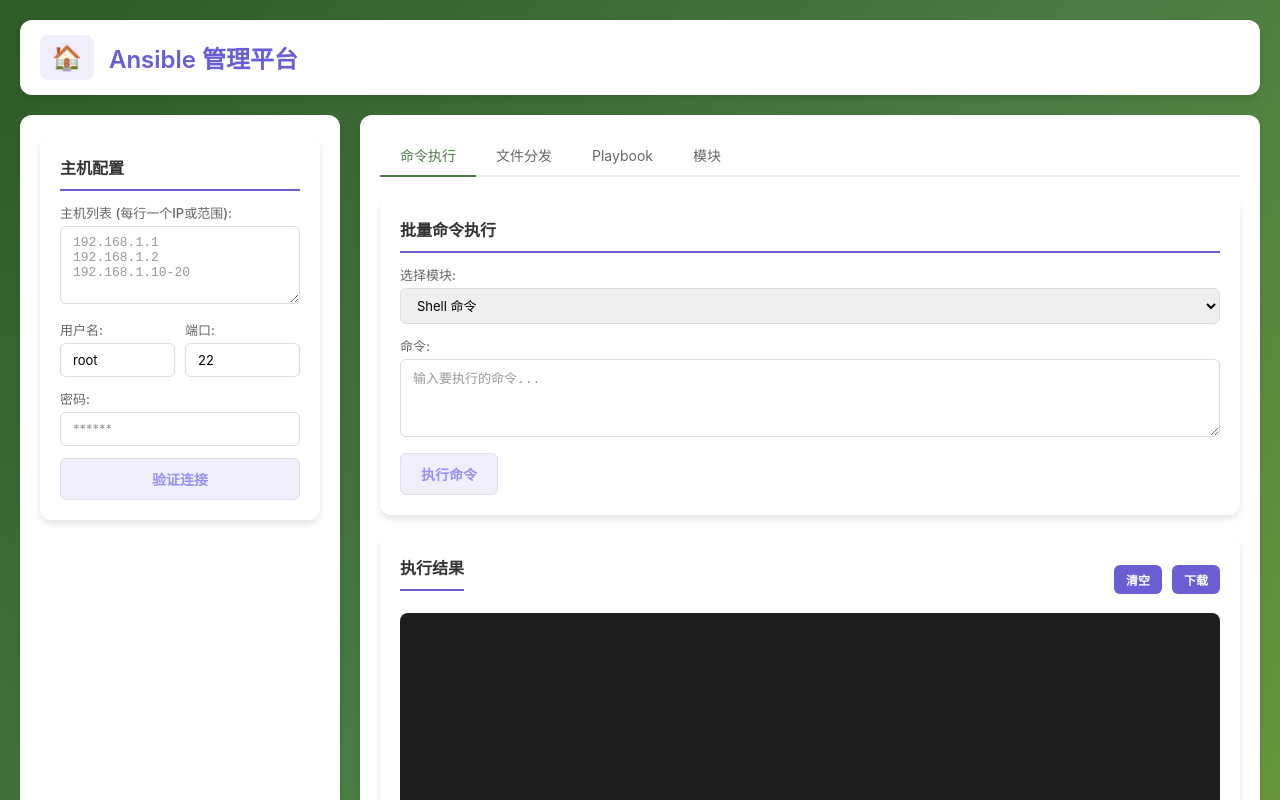
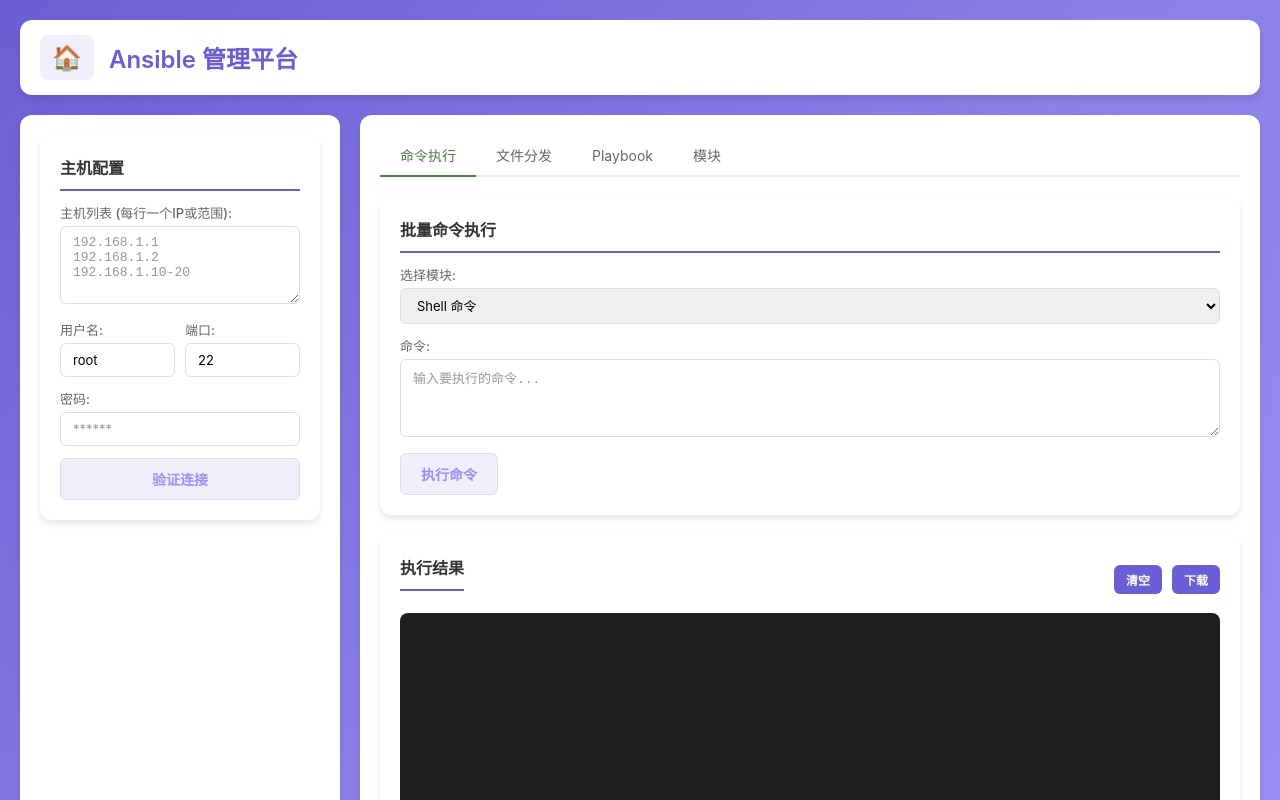
Before and after one commit to ruigang19289/tools, a Vue app in the folder frontend/: page /system/ansible in a window 1280 px wide. Shown: the top 800 px of the page. Built offline with nearby package versions, Linux system fonts and the light colour scheme.

Commit message:
优化：Ansible页面背景颜色与其他模块一致

```diff
--- a/frontend/src/apps/system/Ansible.vue
+++ b/frontend/src/apps/system/Ansible.vue
@@ -592,7 +592,7 @@
 .ansible-page {
   min-height: 100vh;
   padding: 20px;
-  background: linear-gradient(135deg, #2D5A27 0%, #4A7C43 50%, #6B9B37 100%);
+  background: linear-gradient(135deg, #6B5DD3 0%, #8B7FE8 50%, #9B8FF8 100%);
 }
 
 .main-content {
```
